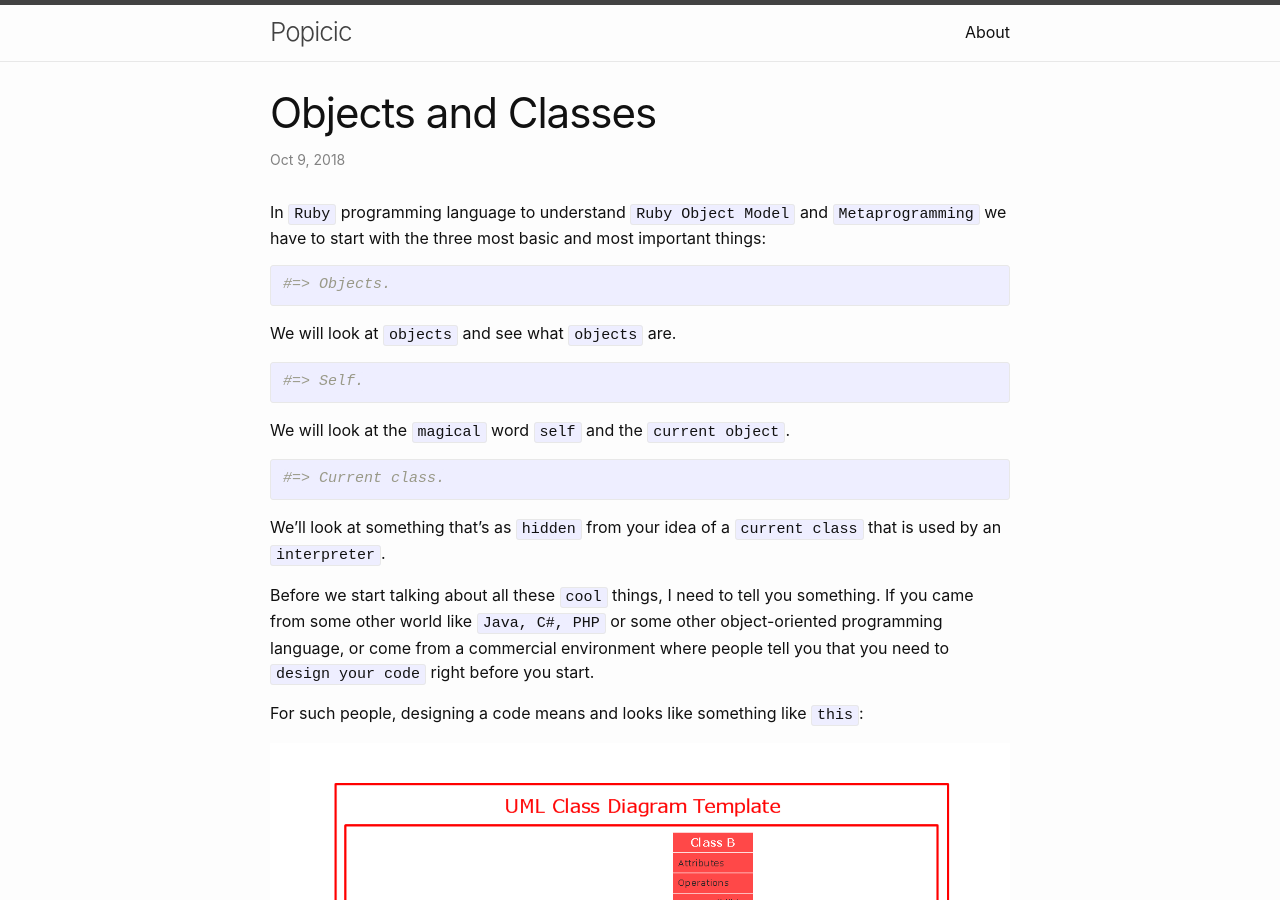
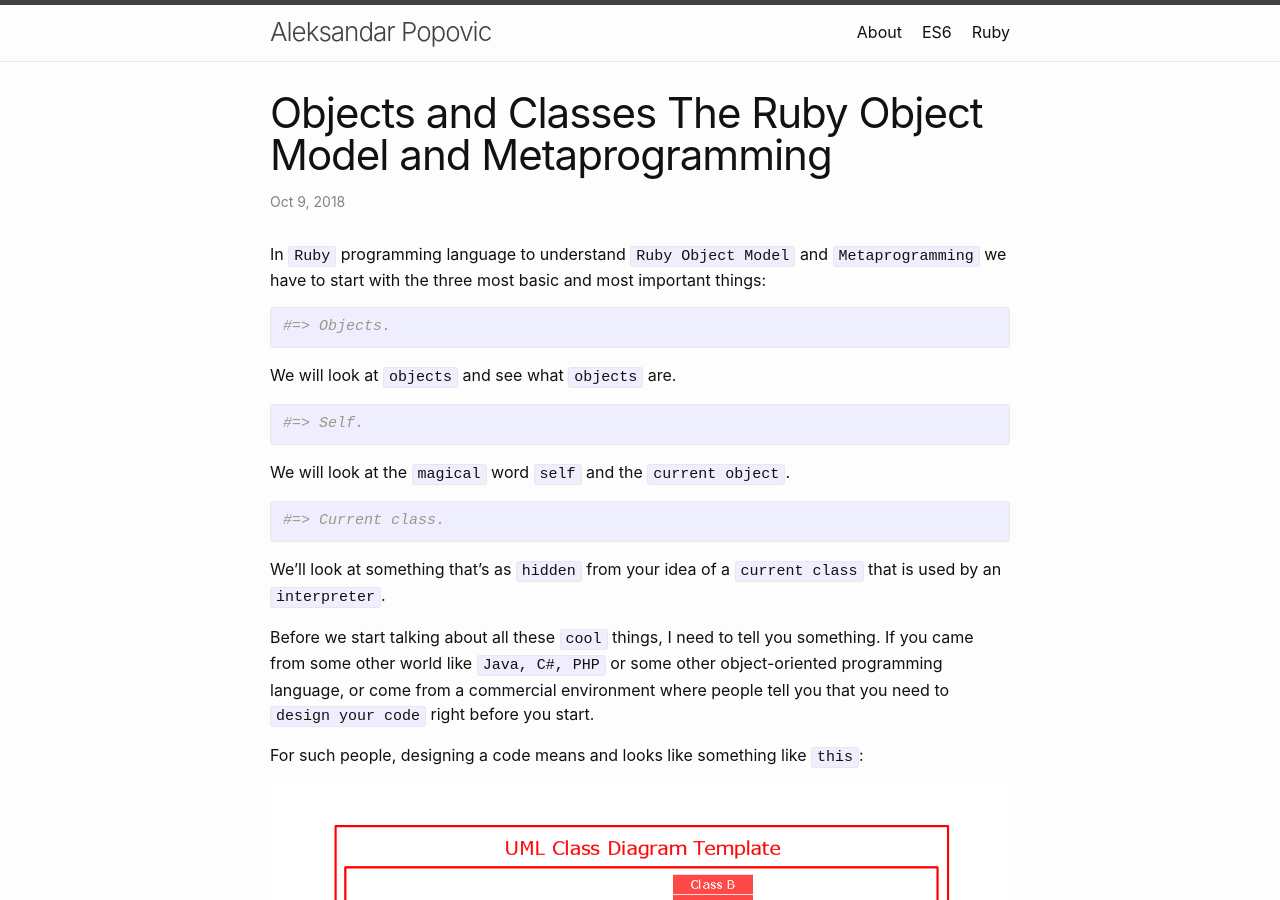
Before and after one commit to alek-popovic/alekskilled.github.io, a Jekyll site: the page built from _posts/2018-10-09-Objects-and-Classes.markdown, in a window 1280 px wide and 900 px high. Built offline with Jekyll 4.4.1, drawn with Linux system fonts in a browser that asks for light colours; some of the changed text lies outside the part shown.

```diff
--- a/_config.yml
+++ b/_config.yml
@@ -13,14 +13,14 @@
 # you will see them accessed via {{ site.title }}, {{ site.email }}, and so on.
 # You can create any custom variable you would like, and they will be accessible
 # in the templates via {{ site.myvariable }}.
-title: Popicic
+title: Aleksandar Popovic
 email: aleksandar.popovic.popac@gmail.com
 description: >- # this means to ignore newlines until "baseurl:"
   Knowledge was created to be shared.
 baseurl: "" # the subpath of your site, e.g. /blog
 url: "https://popicic.github.io"
-twitter_username: popicic
-github_username:  popicic
+twitter_username: mozgovac
+github_username:  mozgovac
 
 # Build settings
 markdown: kramdown
--- a/_layouts/post.html
+++ b/_layouts/post.html
@@ -23,5 +23,5 @@ layout: default
     {%- include disqus_comments.html -%}
   {%- endif -%}
 
-  <a class="u-url" href="{{ page.url | relative_url }}" hidden></a>
+  <a class="u-url" href="{{ page.url | relative_url }}"></a>
 </article>
--- a/_posts/2018-10-09-Objects-and-Classes.markdown
+++ b/_posts/2018-10-09-Objects-and-Classes.markdown
@@ -1,8 +1,8 @@
 ---
 layout: post
-title:  "Objects and Classes"
+title:  "Objects and Classes The Ruby Object Model and Metaprogramming"
 date:   2018-10-09 12:29:52 +0200
-categories: The Ruby Object Model and Metaprogramming
+categories: ruby
 ---
 In `Ruby` programming language to understand `Ruby Object Model` and `Metaprogramming` we have to start with the three most basic and most important things:
 
--- /dev/null
+++ b/_posts/2019-03-04-Deklaracije-promenljivih-i-opseg-vidljivosti.markdown
@@ -0,0 +1,6 @@
+---
+layout: post
+title:  "Deklaracije promenljivih i opseg vidljivosti"
+date:   2019-03-04 12:29:52 +0200
+categories: ES6
+---
```
Also changed, not shown: other parts of _posts/2018-10-09-Objects-and-Classes.markdown (+2 -2 lines), _layouts/categories.html (added, +24 -0 lines), _posts/2019-03-04-Početak-rada-sa-ES6.markdown (added, +37 -0 lines), es6.md (added, +9 -0 lines), ruby.md (added, +9 -0 lines).
